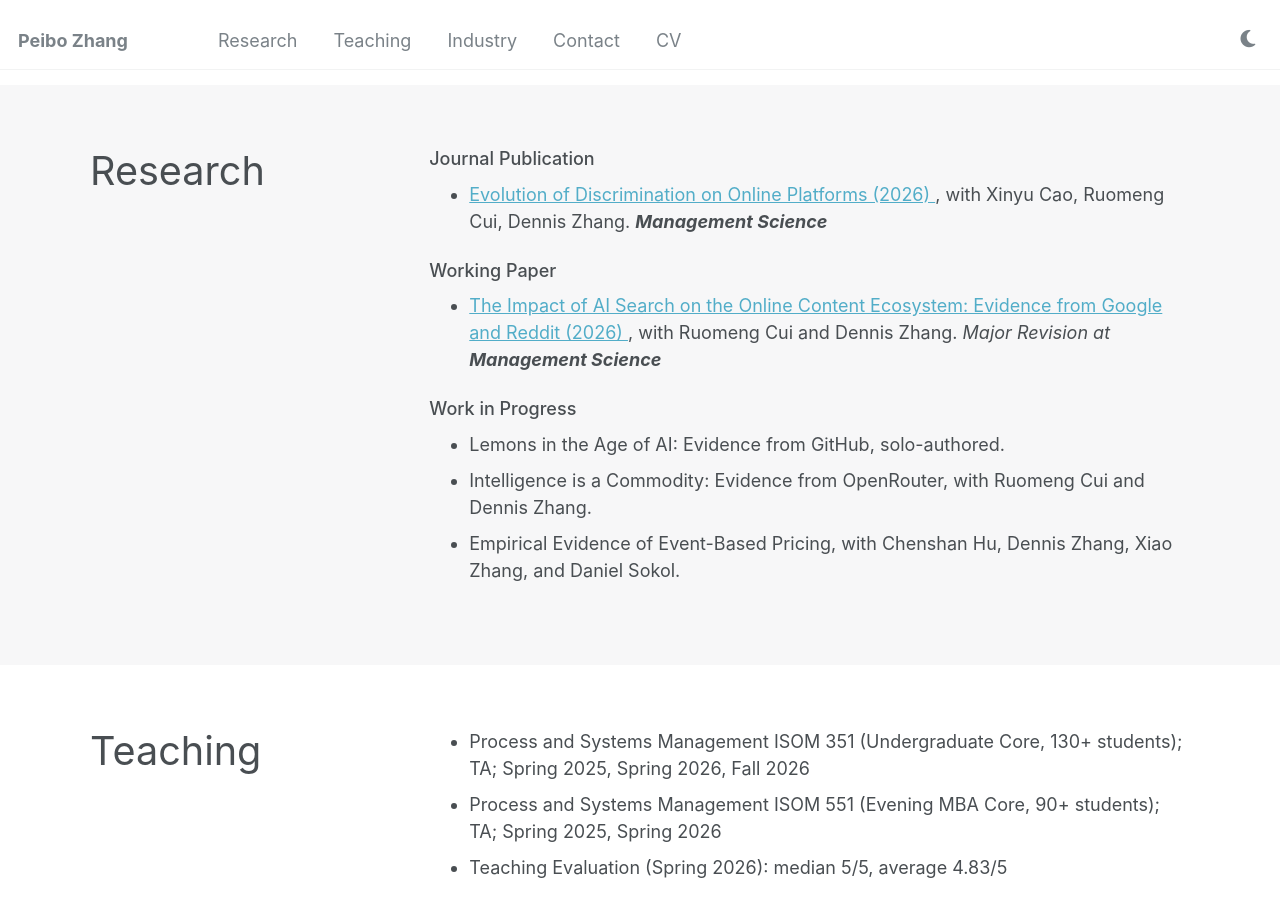
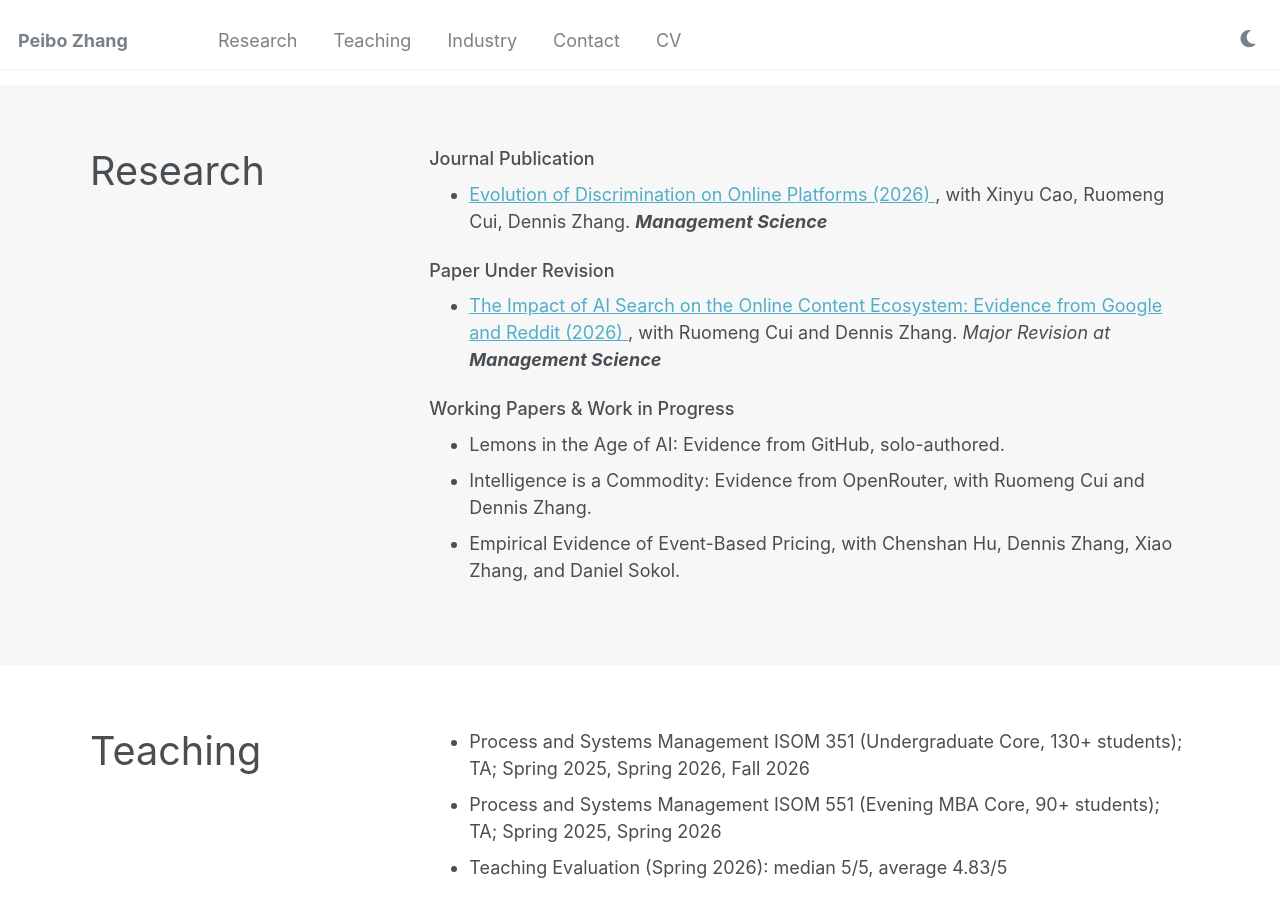
Before and after one commit to PeiboZhang/peibozhang.github.io, a Jekyll site: the page built from _pages/about.md, in a window 1280 px wide and 900 px high, scrolled down 622 px. Built offline with Jekyll 4.4.1, drawn with Linux system fonts in a browser that asks for light colours; some web fonts are replaced.

Commit message:
Refresh CV; rename paper headings to match CV
Co-Authored-By: Claude Opus 5.5 (1M context) <noreply@anthropic.com>

```diff
--- a/_pages/about.md
+++ b/_pages/about.md
@@ -63,7 +63,7 @@ redirect_from:
   </li>
 </ul>
 
-<h3>Working Paper</h3>
+<h3>Paper Under Revision</h3>
 <ul>
   <li>
     <a href="https://papers.ssrn.com/sol3/papers.cfm?abstract_id=6762279" target="_blank">
@@ -74,7 +74,7 @@ redirect_from:
   </li>
 </ul>
 
-<h3>Work in Progress</h3>
+<h3>Working Papers &amp; Work in Progress</h3>
 <ul>
   <li>
     Lemons in the Age of AI: Evidence from GitHub, solo-authored.
```
Also changed, not shown: 1 other file.
